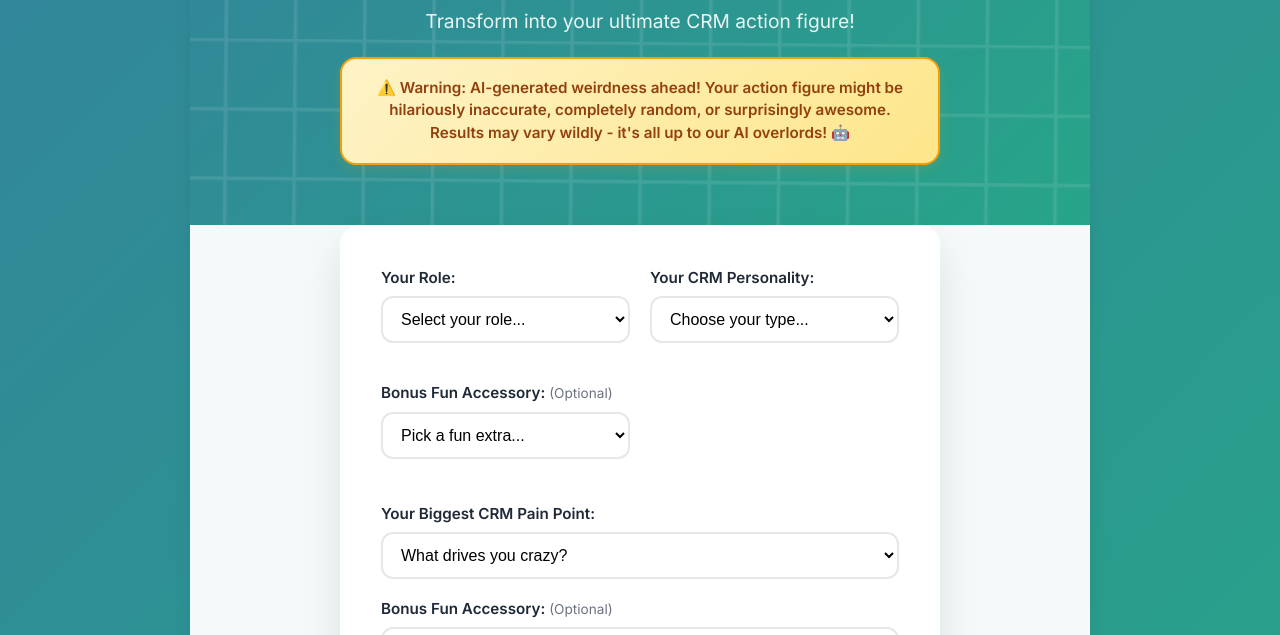
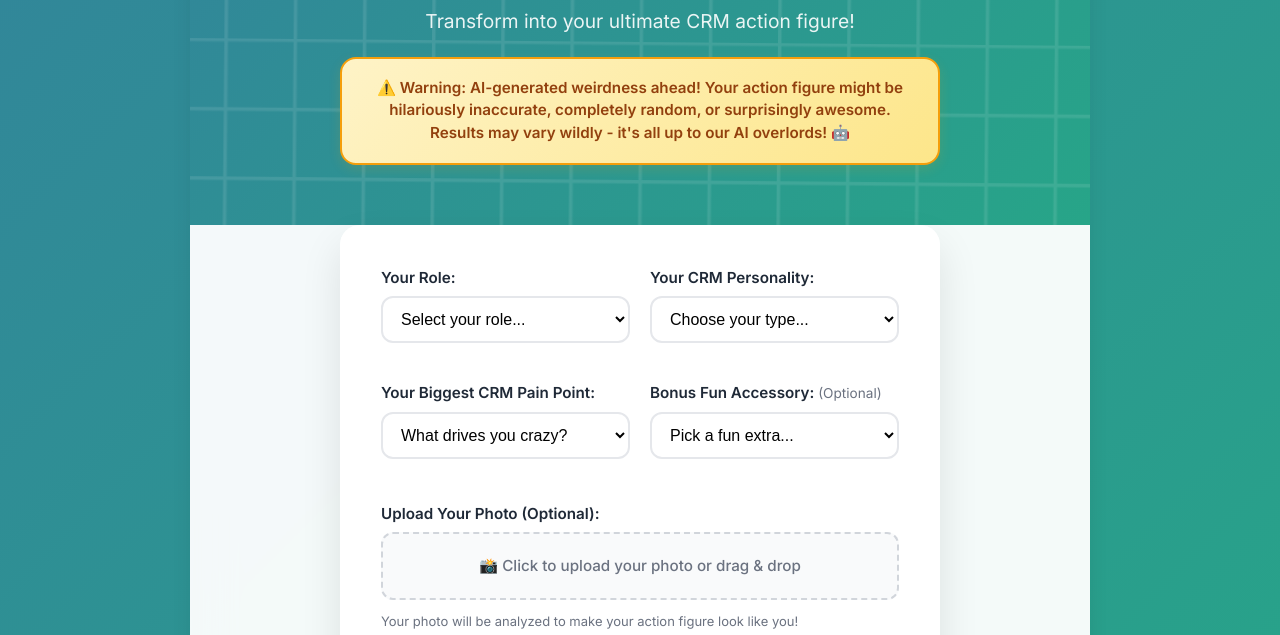
Before and after one commit to sofiaborden/crm-action-figure-generator, a website: page public/index.html in a window 1280 px wide. Shown: the part 141-776 px from the top of the page. Drawn offline with Linux system fonts and the light colour scheme.

Commit message:
MAJOR LAYOUT FIXES: Single Container, No Duplicates, Better Accessories

```diff
--- a/public/index.html
+++ b/public/index.html
@@ -498,25 +498,6 @@
                     </div>
 
                     <div class="form-group">
-                        <label for="bonusAccessory">Bonus Fun Accessory: <span class="optional">(Optional)</span></label>
-                        <select id="bonusAccessory" name="bonusAccessory">
-                            <option value="">Pick a fun extra...</option>
-                            <option value="Baseball cap">Baseball cap</option>
-                            <option value="Sunglasses">Sunglasses</option>
-                            <option value="Coffee mug">Coffee mug</option>
-                            <option value="Eyeglasses">Eyeglasses</option>
-                            <option value="Sun hat">Sun hat</option>
-                            <option value="Ice cream cone">Ice cream cone</option>
-                            <option value="Headphones">Headphones</option>
-                            <option value="Scarf">Scarf</option>
-                            <option value="Watch">Watch</option>
-                            <option value="Backpack">Backpack</option>
-                            <option value="Other">Other</option>
-                        </select>
-                    </div>
-                </div>
-
-                <div class="form-group">
                         <label for="painPoint">Your Biggest CRM Pain Point:</label>
                         <select id="painPoint" name="painPoint" required>
                             <option value="">What drives you crazy?</option>
```
Also changed, not shown: api/new-generate-card.js (+4 -3 lines). Lines whose indentation alone changed are shown as unchanged.
